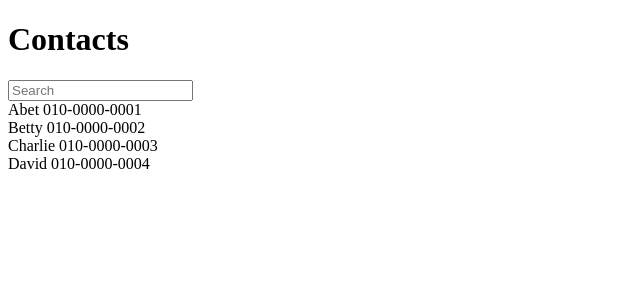
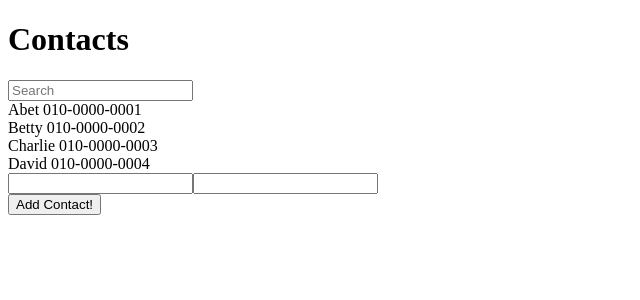
Before and after one commit to gaheecho/react-fundamentals, a React app: page / in a window 1280 px wide. Shown: the top 300 px of the page, without its empty margins (0-640 px from the left). Built offline with nearby package versions, Linux system fonts and the light colour scheme.

Commit message:
연락처 추가 부분 구현중

```diff
--- a/src/components/Contact.js
+++ b/src/components/Contact.js
@@ -1,4 +1,5 @@
 import React from 'react';
+import ReactDOM from 'react-dom';
 import ContactInfo from './ContactInfo';
 
 export default class Contact extends React.Component {
@@ -22,7 +23,8 @@ export default class Contact extends React.Component {
             }]
         };
 
-        this.handleChange = this.handleChange.bind(this)
+        this.handleChange = this.handleChange.bind(this);
+        this.handAddContact = this.handAddContact.bind(this);
     }
 
     /*
@@ -84,6 +86,11 @@ export default class Contact extends React.Component {
         })
     }
 
+    handAddContact(){
+      let newContact = ReactDOM.findDOMNode(this.refs.inputArea);
+      console.log(newContact);
+    }
+
     render() {
         const mapToComponents = (data) => {
             data.sort();
@@ -109,6 +116,11 @@ export default class Contact extends React.Component {
                     onChange={this.handleChange}
                 />
                 <div>{mapToComponents(this.state.contactData)}</div>
+                <div ref = 'inputArea'>
+                  <input id ="addName"/>
+                  <input id ="addPhonNo"/>
+                </div>
+                <button name = "addContactBtn" onClick = {this.handAddContact}>Add Contact!</button>
             </div>
         );
     }
--- a/src/components/ContactInfo.js
+++ b/src/components/ContactInfo.js
@@ -1,4 +1,5 @@
 import React from 'react';
+import ReacrDOM from 'react-dom';
 
 export default class ContactInfo extends React.Component {
   constructor(props){
@@ -51,6 +52,7 @@ export default class ContactInfo extends React.Component {
   DOM에서 마운트 해제되기 직전
   */
   componentWillUnmount () {
+    console.log('ContactInfo will Unmount..!');
   };
     render() {
         return (
```
